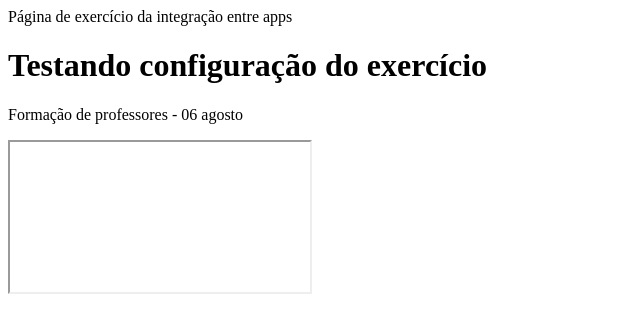
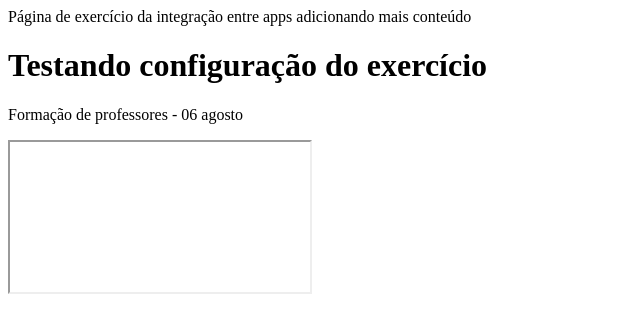
Before and after one commit to Prof-Rei/Formacao-Alura_1, a plain HTML site: page Alteração 01.html in a window 1280 px wide. Shown: the whole page, without its empty margins (0-640 px from the left). Drawn offline with Linux system fonts and the light colour scheme.

Commit message:
alteração dia 13 agosto

```diff
--- a/Alteração 01.html
+++ b/Alteração 01.html
@@ -1,4 +1,6 @@
 <head>Página de exercício da integração entre apps</head>
+
+<body>adicionando mais conteúdo</body>
 
 <h1>Testando configuração do exercício</h1>
 
```
